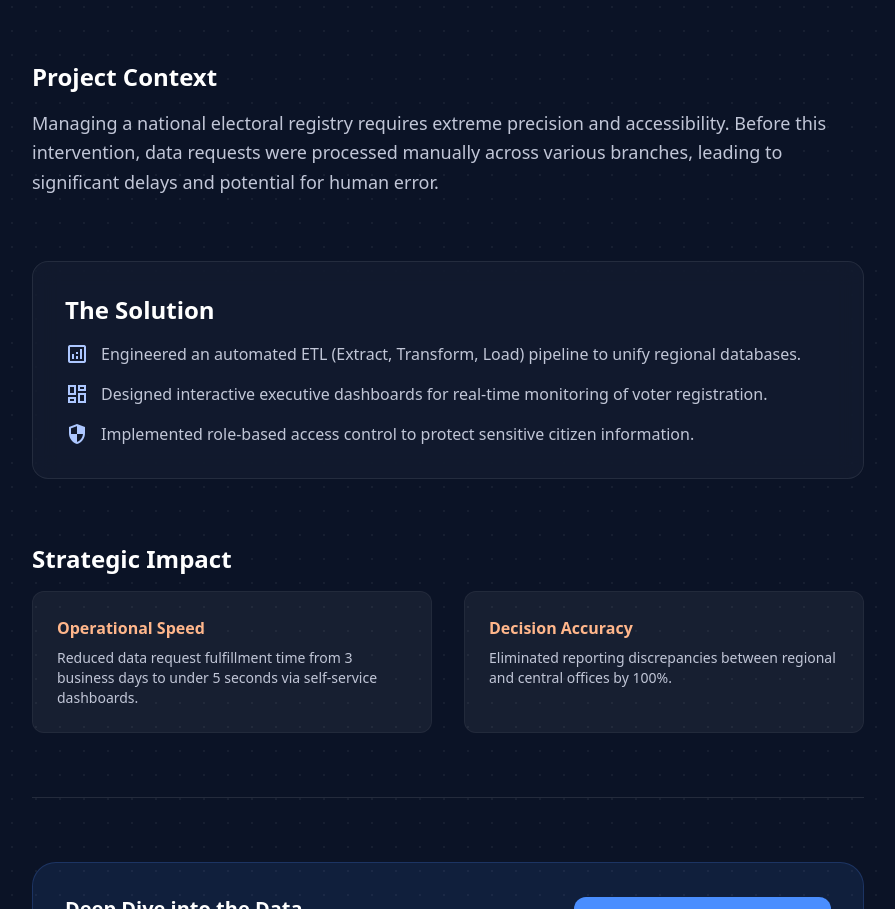
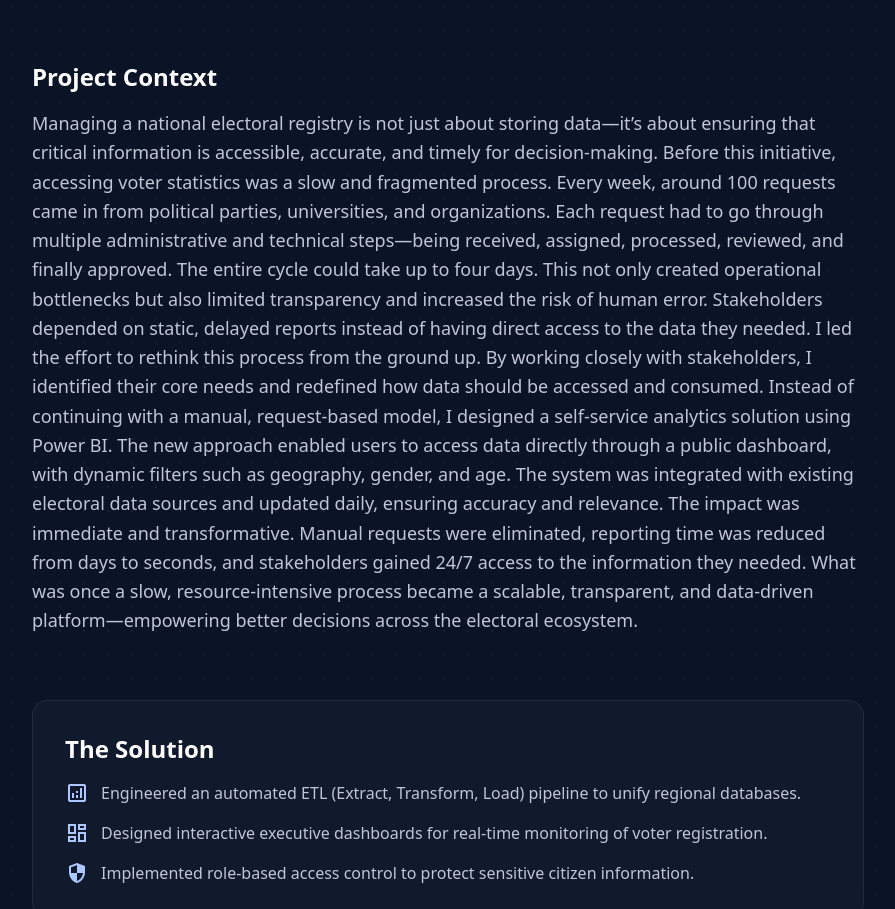
Before and after one commit to refigueroah/ronald-portfolio-2026, a plain HTML site: page case_study_electoral_registry_analytics/index.html in a window 1280 px wide. Shown: the part 893-1802 px from the top of the page, without its empty margins (192-1087 px from the left). Drawn offline with nearby package versions, Linux system fonts and the light colour scheme.

Commit message:
Update index.html

```diff
--- a/case_study_electoral_registry_analytics/index.html
+++ b/case_study_electoral_registry_analytics/index.html
@@ -68,7 +68,19 @@
                 <section id="overview">
                     <h2 class="text-2xl font-bold text-white mb-4">Project Context</h2>
                     <p class="text-on-surface-variant leading-relaxed text-lg">
-                        Managing a national electoral registry requires extreme precision and accessibility. Before this intervention, data requests were processed manually across various branches, leading to significant delays and potential for human error.
+                        Managing a national electoral registry is not just about storing data—it’s about ensuring that critical information is accessible, accurate, and timely for decision-making.
+
+Before this initiative, accessing voter statistics was a slow and fragmented process. Every week, around 100 requests came in from political parties, universities, and organizations. Each request had to go through multiple administrative and technical steps—being received, assigned, processed, reviewed, and finally approved. The entire cycle could take up to four days.
+
+This not only created operational bottlenecks but also limited transparency and increased the risk of human error. Stakeholders depended on static, delayed reports instead of having direct access to the data they needed.
+
+I led the effort to rethink this process from the ground up. By working closely with stakeholders, I identified their core needs and redefined how data should be accessed and consumed. Instead of continuing with a manual, request-based model, I designed a self-service analytics solution using Power BI.
+
+The new approach enabled users to access data directly through a public dashboard, with dynamic filters such as geography, gender, and age. The system was integrated with existing electoral data sources and updated daily, ensuring accuracy and relevance.
+
+The impact was immediate and transformative. Manual requests were eliminated, reporting time was reduced from days to seconds, and stakeholders gained 24/7 access to the information they needed.
+
+What was once a slow, resource-intensive process became a scalable, transparent, and data-driven platform—empowering better decisions across the electoral ecosystem.
                     </p>
                 </section>
 
```
